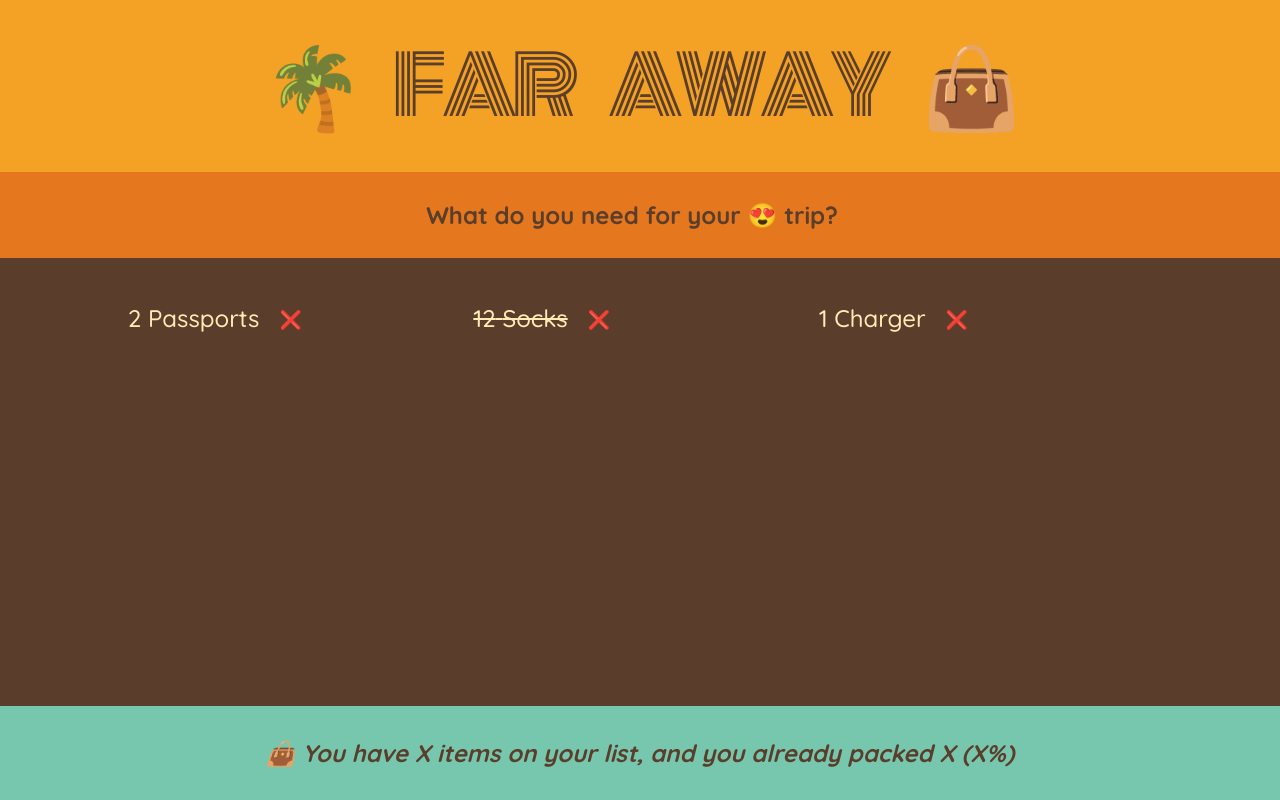
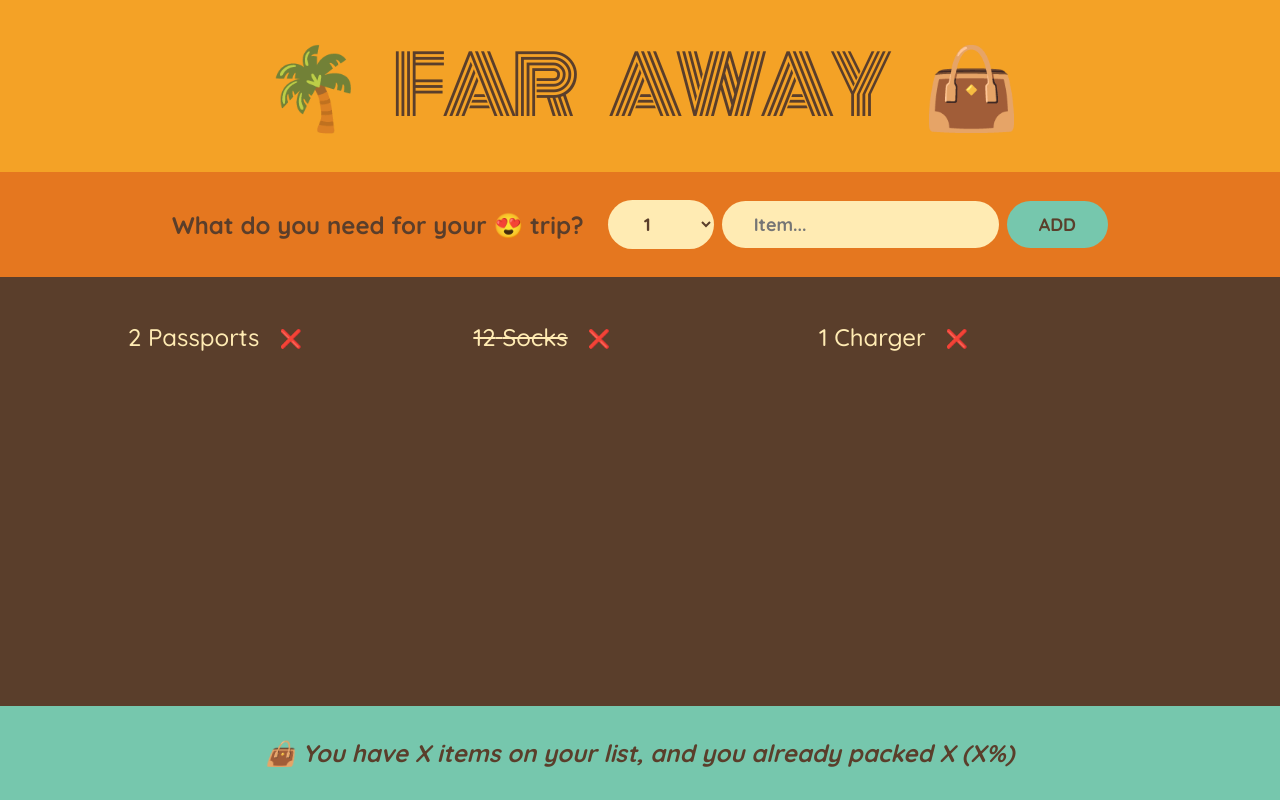
Before and after one commit to yonathandevpro/travel-list, a React (Vite) app: page / in a window 1280 px wide. Built offline with nearby package versions, Linux system fonts and the light colour scheme.

Commit message:
built form and input elements

```diff
--- a/src/Components/Form.jsx
+++ b/src/Components/Form.jsx
@@ -1,7 +1,20 @@
 export default function Form() {
+  function handleSubmit(e) {
+    e.preventDefault();
+  }
+
   return (
-    <div className="add-form">
+    <form className="add-form" onSubmit={handleSubmit}>
       <h3>What do you need for your 😍 trip?</h3>
-    </div>
+      <select name="" id="">
+        {Array.from({ length: 20 }, (_, i) => i + 1).map((num) => (
+          <option value={num} key={num}>
+            {num}
+          </option>
+        ))}
+      </select>
+      <input type="text" placeholder="Item..." />
+      <button>Add</button>
+    </form>
   );
 }
--- a/src/index.css
+++ b/src/index.css
@@ -94,7 +94,7 @@
 .list ul {
   list-style: none;
   width: 80%;
-  overflow: scroll;
+  /* overflow: scroll; */
 
   display: grid;
   grid-template-columns: repeat(auto-fit, minmax(250px, 1fr));
@@ -130,3 +130,9 @@
   font-weight: 700;
   padding: 3.2rem 0;
 }
+
+@media (max-width: 800px) {
+  html {
+    font-size: 47%;
+  }
+}
```
